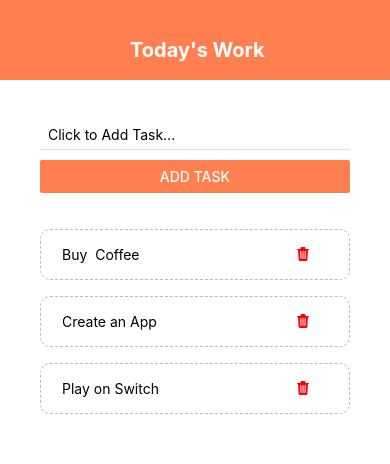
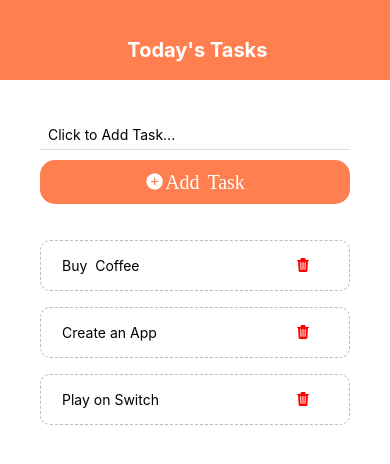
Before and after one commit to wandieinnocents/ReactNativeTodoApp, a React Native app: screen / in a window 390 px wide. Shown: the top 464 px of the page. Built offline with nearby package versions, Linux system fonts and the light colour scheme.

Commit message:
Add icon with button

```diff
--- a/components/AddTodo.js
+++ b/components/AddTodo.js
@@ -1,5 +1,8 @@
 import React , { useState }  from 'react';
 import { StyleSheet, Text, View, TextInput, Button } from 'react-native';
+import FontAwesomeIcon from 'react-native-vector-icons/FontAwesome';
+import IonIcon from 'react-native-vector-icons/Ionicons';
+import { Ionicons } from '@expo/vector-icons';
 
 export default function AddTodo({submitHandler}){
 
@@ -9,6 +12,7 @@ export default function AddTodo({submitHandler}){
     }
     return(
      <View>
+
          <TextInput
          style={styles.input}
          placeholder='Click to Add Task...'
@@ -16,14 +20,19 @@ export default function AddTodo({submitHandler}){
          onChangeText={changeHandler}
         />
 
-     <Button
-     style={ styles.addTodoButton }
-     onPress={() => submitHandler(text)}
-     title='Add Task'
-     color='coral'
+        {/* Add task button  */}
+<View>
+
+{/* icon with button */}
+<IonIcon name="md-add-circle" onPress={() => submitHandler(text)}  size={20} style={styles.icon}>
+   <Text style={styles.text}>Add Task</Text>
+</IonIcon>
+
+     </View>
 
 
-     />
+
+
      </View>
     );
 };
@@ -40,7 +49,15 @@ const styles = StyleSheet.create({
         borderBottomColor: '#ddd'
     },
 
-    addTodoButton: {
-        borderRadius: 90,
+
+    icon:{
+        backgroundColor:'coral',
+        padding:10,
+        textAlign:'center',
+        color:'#fff',
+        borderRadius:15,
+
+
+
     }
     });
--- a/components/Header.js
+++ b/components/Header.js
@@ -5,7 +5,7 @@ import Icon from 'react-native-ionicons'
 export default function Header(){
 return(
     <View style={ styles.header }>
-        <Text style={ styles.title }> Today's Work</Text>
+        <Text style={ styles.title }> Today's Tasks</Text>
     </View>
 );
 
```
